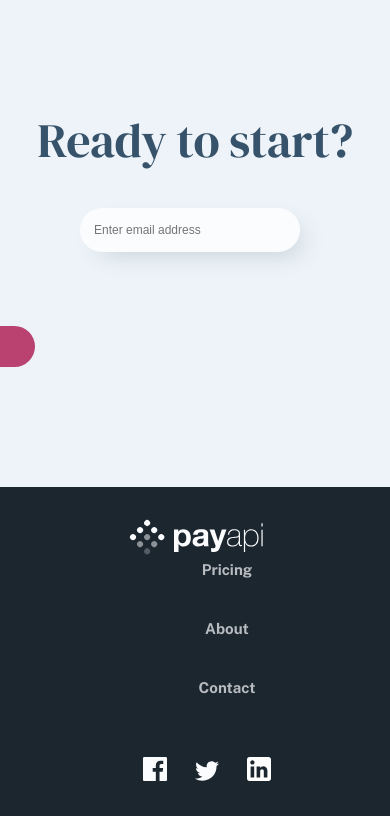
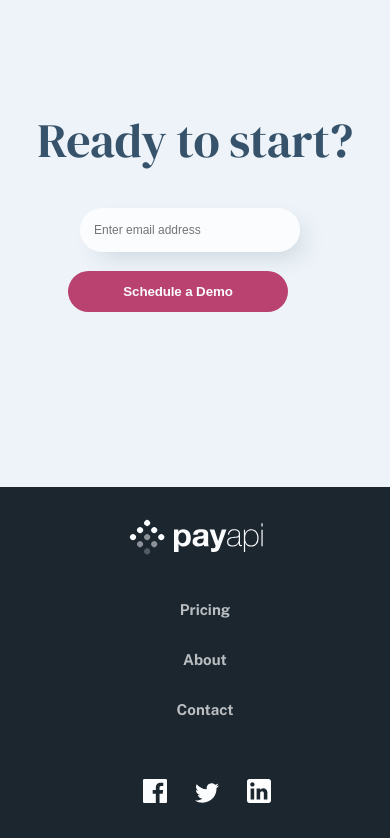
Before and after one commit to Shohruhmirzo05/payApi, a plain HTML site: page index.html in a window 390 px wide. Shown: the part 3868-4706 px from the top of the page. Before the commit the page ends 4684 px from the top, so only its background shows below. Drawn offline with nearby package versions, Linux system fonts and the light colour scheme.

Commit message:
changed after scss is worked

```diff
--- a/index.html
+++ b/index.html
@@ -137,7 +137,7 @@
 
         <div class="container footer__container">
             <div class="footer__container-content">
-                <a href="#homepage"><img class="" src="./images/footer-logo.svg" alt="logo"></a>
+                <a href="#homepage"><img class="footer-logo-img" src="./images/footer-logo.svg" alt="logo"></a>
                 <ul class="footer__list">
                     <li class="footer__list-item"><a href="#simple">Pricing</a> </li>
                     <li class="footer__list-item"><a href="#work">About</a> </li>
--- a/scss/_block.scss/_footer.scss
+++ b/scss/_block.scss/_footer.scss
@@ -52,6 +52,10 @@
     align-items: center;
   }
 
+  .footer-logo-img{
+    padding-bottom: 20px;
+  }
+
   .footer__container-content {
     display: flex;
     flex-direction: column;
@@ -63,8 +67,8 @@
     margin-bottom: 20px;
   }
 
-  .footer-list {
-    margin-left: -20px;
+  .footer__list {
+    margin-left: 20px;
     gap: 31px;
   }
 
--- a/scss/_block.scss/_start.scss
+++ b/scss/_block.scss/_start.scss
@@ -17,7 +17,7 @@
   text-align: center;
   letter-spacing: -0.369231px;
   margin-bottom: 40px;
-  color: $m;
+  color: $main-color;
 }
 
 .start__input-l {
@@ -109,14 +109,14 @@
   .start__input-l {
     max-width: 900px;
     padding: 18px 200px 18px 20px;
-    background: #fbfcfe;
+    background: white;
     box-shadow: 10px 10px 25px -10px rgba(54, 83, 107, 0.25);
     border-radius: 28px;
     border: none;
     font-size: 17px;
     margin-left: 160px;
     position: relative;
-    left: 0px;
+    left: -20px;
   }
 
   .start-btn {
@@ -131,8 +131,8 @@
     border: none;
     cursor: pointer;
     position: relative;
-    left: 130px;
-    bottom: 56px;
+    left: -120px;
+    bottom: px;
   }
 }
 
@@ -152,7 +152,7 @@
 
   .start-btn {
     max-width: 573px;
-    padding: 19px 113px;
+    padding: 19px 65px;
     background: #ba4270;
     border-radius: 27px;
     font-weight: 700;
```
Also changed, not shown: css/main.css, 1 other file.
